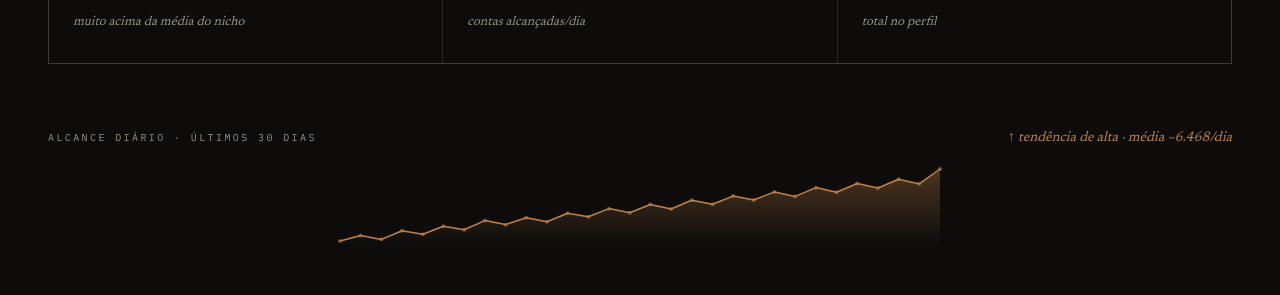
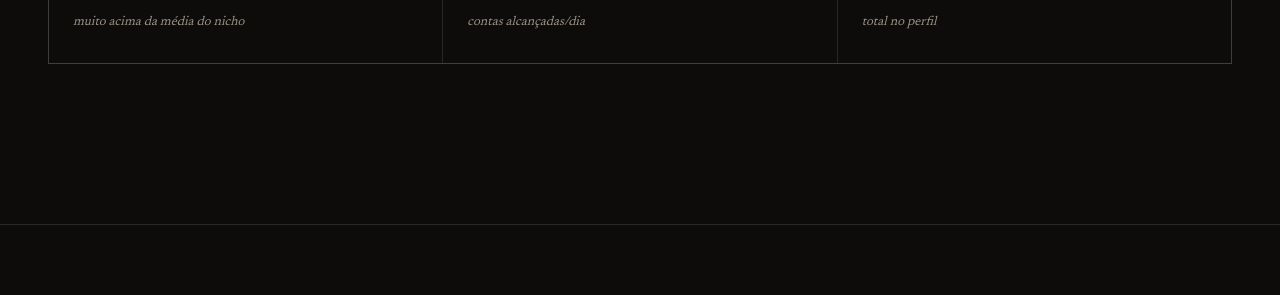
Before and after one commit to henriquepimenta1/henrique-webpage, a Next.js app: page /midiakit in a window 1280 px wide. Shown: the part 1880-2175 px from the top of the page. Built offline with nearby package versions, Linux system fonts and the light colour scheme.

Commit message:
refactor(midiakit): remove sparkline; feat(css): tema claro .theme-light p/ Quadros

```diff
--- a/app/midiakit/page.tsx
+++ b/app/midiakit/page.tsx
@@ -42,7 +42,6 @@ interface Gear {
 }
 
 interface MidiakitData {
-  reachDaily: number[];
   metrics: Metric[];
   topPosts: TopPost[];
   brands: Brand[];
@@ -52,11 +51,6 @@ interface MidiakitData {
 }
 
 const D: MidiakitData = {
-  // Série com tendência de alta (crescimento do perfil) · média ~6.468/dia.
-  reachDaily: [
-    3719, 4189, 3858, 4595, 4296, 4969, 4681, 5450, 5108, 5686, 5354, 6070, 5771, 6466, 6113, 6818,
-    6434, 7182, 6840, 7534, 7203, 7887, 7502, 8250, 7866, 8603, 8218, 8956, 8571, 9832,
-  ],
   metrics: [
     { label: "Seguidores", value: "15.458", sub: "@henriq.eu · Criador de Conteúdo Digital" },
     { label: "Alcance mensal", value: "194k", sub: "194.030 · últimos 30 dias" },
@@ -110,32 +104,6 @@ function Kicker({ n, label }: { n: string; label: string }) {
       <span className="rule" />
       <span>{label}</span>
     </div>
-  );
-}
-
-function Sparkline({ data }: { data: number[] }) {
-  const max = Math.max(...data);
-  const min = Math.min(...data);
-  const W = 600;
-  const H = 80;
-  const x = (i: number) => (i / (data.length - 1)) * W;
-  const y = (v: number) => H - ((v - min) / (max - min)) * (H - 8) - 4;
-  const path = data.map((v, i) => `${i === 0 ? "M" : "L"}${x(i).toFixed(1)},${y(v).toFixed(1)}`).join(" ");
-  const area = `${path} L${W},${H} L0,${H} Z`;
-  return (
-    <svg viewBox={`0 0 ${W} ${H}`} style={{ width: "100%", height: 80, display: "block" }}>
-      <defs>
-        <linearGradient id="mkd-spark" x1="0" y1="0" x2="0" y2="1">
-          <stop offset="0%" stopColor="var(--accent)" stopOpacity="0.35" />
-          <stop offset="100%" stopColor="var(--accent)" stopOpacity="0" />
-        </linearGradient>
-      </defs>
-      <path d={area} fill="url(#mkd-spark)" />
-      <path d={path} fill="none" stroke="var(--accent)" strokeWidth="1.5" strokeLinecap="round" strokeLinejoin="round" />
-      {data.map((v, i) => (
-        <circle key={i} cx={x(i)} cy={y(v)} r="2" fill="var(--accent)" opacity={0.55} />
-      ))}
-    </svg>
   );
 }
 
@@ -327,15 +295,6 @@ export default function MidiakitPage() {
             </div>
           ))}
         </div>
-        <div>
-          <div className="mkd-spark-head">
-            <span className="v2-eyebrow">Alcance diário · últimos 30 dias</span>
-            <span style={{ fontFamily: "var(--font-serif)", fontStyle: "italic", fontSize: 14, color: "var(--accent)" }}>
-              ↑ tendência de alta · média ~6.468/dia
-            </span>
-          </div>
-          <Sparkline data={D.reachDaily} />
-        </div>
       </section>
 
       {/* № 03 REELS */}
```
Also changed, not shown: app/globals.css (+13 -0 lines).
